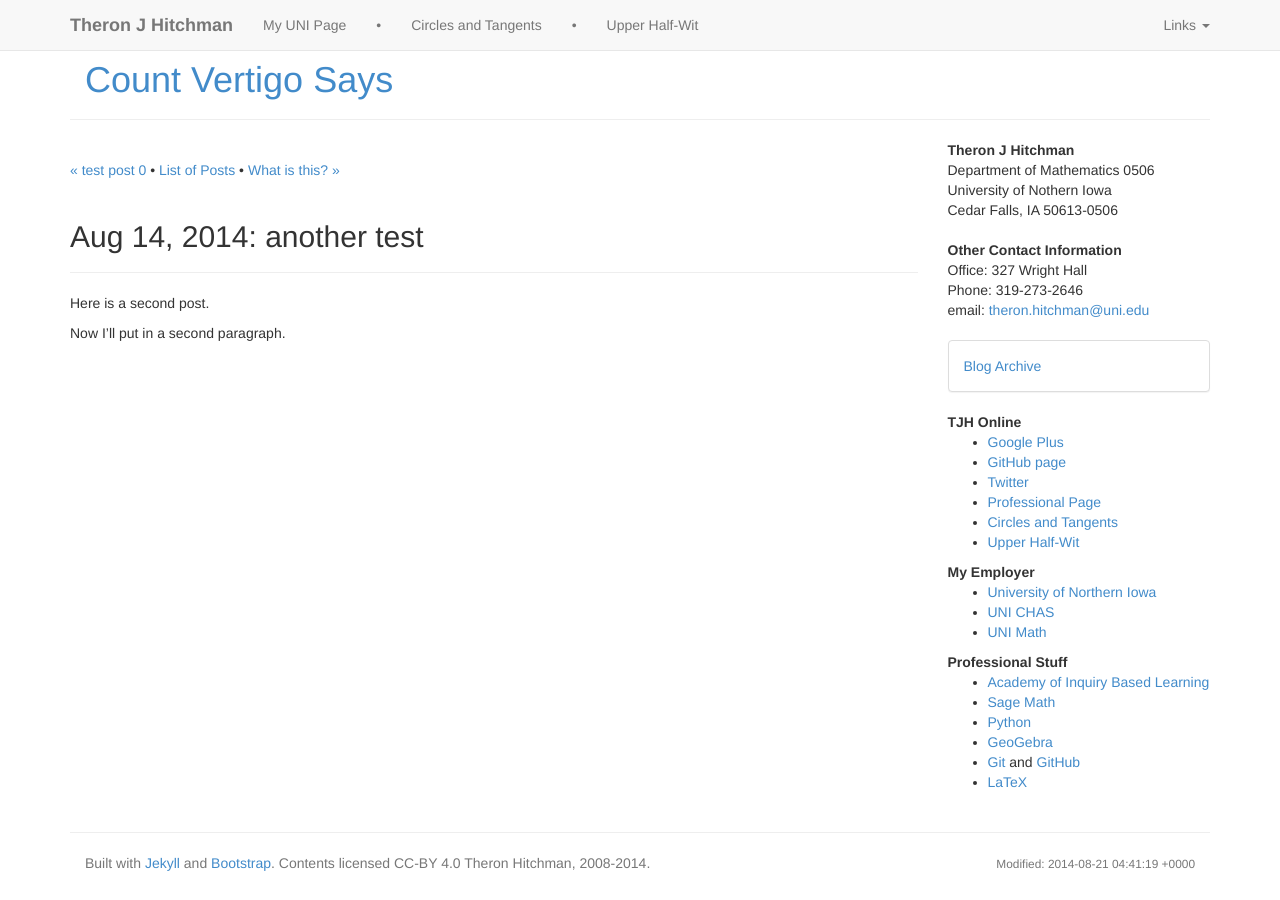
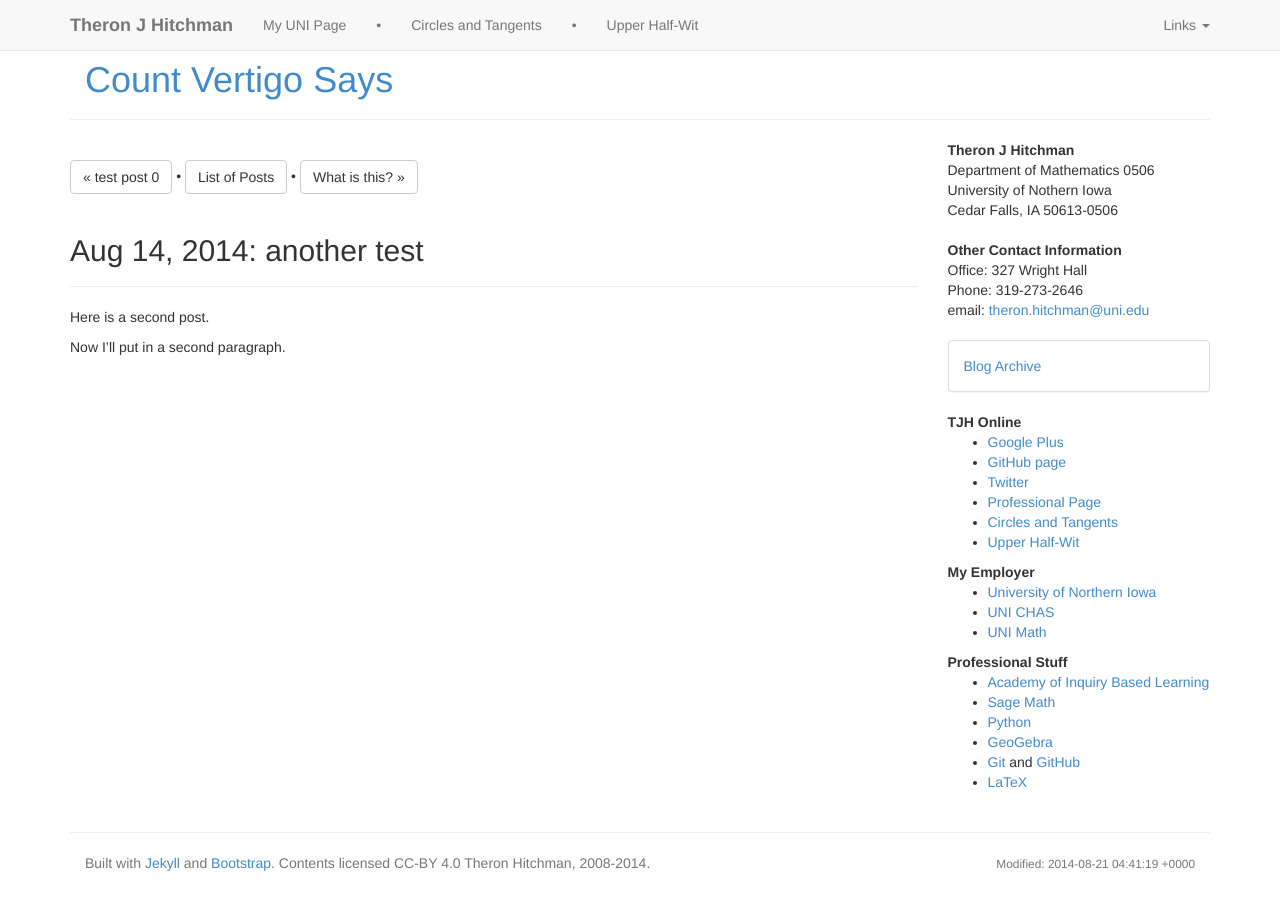
Before and after one commit to theronhitchman/uni_web_devel, a Jekyll site: the page built from _posts/2014-08-14-testpost.md, in a window 1280 px wide. Built offline with Jekyll 4.4.1, drawn with Linux system fonts in a browser that asks for light colours; nearby versions of some CDN libraries.

Commit message:
changed headers to have title line which depends on screen size

```diff
--- a/_includes/blog-header.html
+++ b/_includes/blog-header.html
@@ -63,7 +63,10 @@
 
 
 <div class="container">
-  <div class="col-xs-12 page-header">
-    <h1><a href="{{site.baseurl}}/blog/" style="font-color: black">Count Vertigo Says</a></h1>
+  <div class="col-xs-12 page-header hidden-xs">
+    <h1><a href="{{site.baseurl}}/blog/">Count Vertigo Says</a></h1>
   </div>
+<div class="col-xs-12 page-header visible-xs">
+  <h1><a href="{{site.baseurl}}/blog/">Vertigo Says</a></h1>
 </div>
+</div>
--- a/_layouts/post.html
+++ b/_layouts/post.html
@@ -9,14 +9,14 @@
         <div class="clear">&nbsp;</div>
           <span class="left">
             {% if page.previous.url %}
-            <a href="{{page.previous.url | prepend: site.baseurl}}" title="Previous Post:
+            <a class="btn btn-default" href="{{page.previous.url | prepend: site.baseurl}}" title="Previous Post:
             {{page.previous.title}}">&laquo; {{page.previous.title}}</a>
             {% endif %}
           </span>
-          &bull; <span><a href="{{site.baseurl}}/blog">List of Posts</a></span> &bull;
+          &bull; <span><a class="btn btn-default" href="{{site.baseurl}}/blog">List of Posts</a></span> &bull;
           <span>
             {% if page.next.url %}
-            <a href="{{page.next.url | prepend: site.baseurl}}" title="Next Post:
+            <a class="btn btn-default" href="{{page.next.url | prepend: site.baseurl}}" title="Next Post:
             {{page.next.title}}">{{page.next.title}} &raquo; </a>
             {% endif %}
           </span>
```
Also changed, not shown: index.md (+2 -1 lines).
